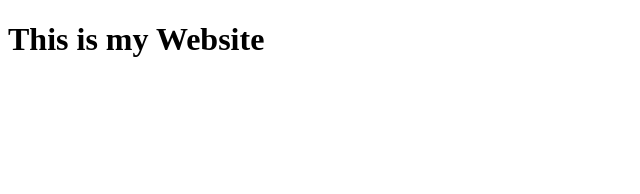
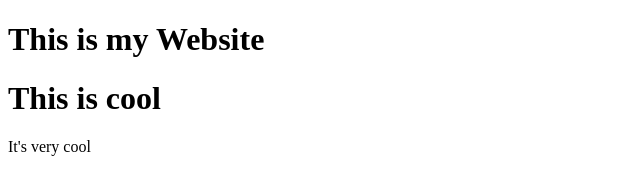
Before and after one commit to Sai-kodehode/my-website, a plain HTML site: page index.html in a window 1280 px wide. Shown: the whole page, without its empty margins (0-640 px from the left). Drawn offline with Linux system fonts and the light colour scheme.

Commit message:
Updated coolness of website

```diff
--- a/index.html
+++ b/index.html
@@ -7,5 +7,8 @@
   </head>
   <body>
     <h1>This is my Website</h1>
+
+    <h1>This is cool</h1>
+    <p>It's very cool</p>
   </body>
 </html>
```
